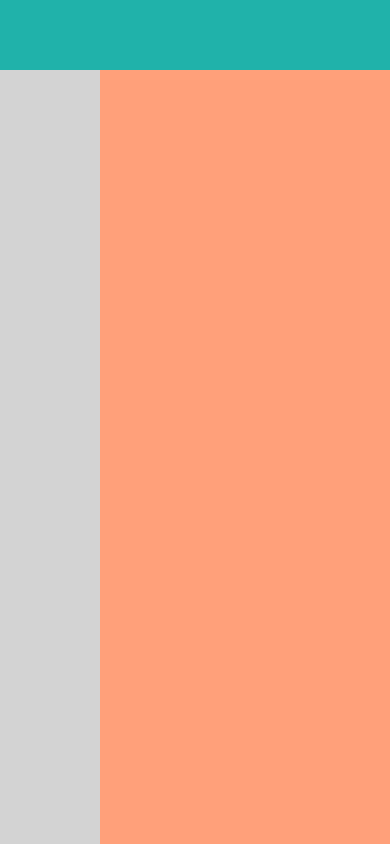
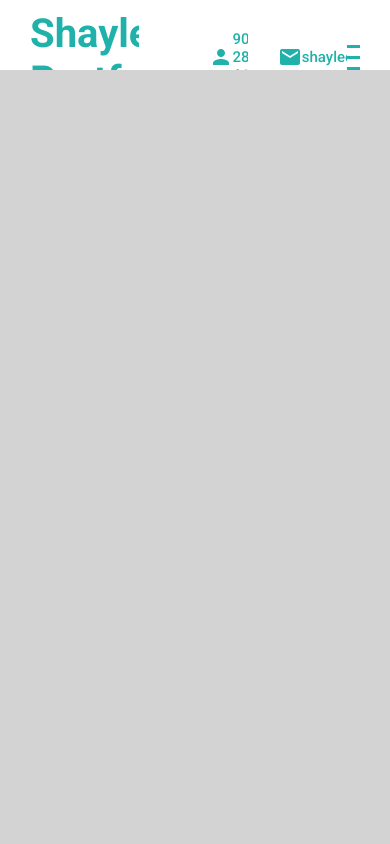
Before and after one commit to shayleemeyer/portfolio, a React (Create React App) app: page / in a window 390 px wide. Built offline with nearby package versions, Linux system fonts and the light colour scheme.

Commit message:
animated hamburger X

```diff
--- a/package.json
+++ b/package.json
@@ -3,6 +3,8 @@
   "version": "0.1.0",
   "private": true,
   "dependencies": {
+    "@material-ui/core": "^4.12.3",
+    "@material-ui/icons": "^4.11.2",
     "cra-template": "1.1.2",
     "node-sass": "4.14.1",
     "react": "^17.0.2",
--- a/public/index.html
+++ b/public/index.html
@@ -9,7 +9,7 @@
       name="description"
       content="Web site created using create-react-app"
     />
-    <link href="https://fonts.googleapis.com/css2?family=Roboto:ital,wght@0,100;0,300;0,700;0,900;1,400&display=swap" rel="stylesheet">
+    <link href="https://fonts.googleapis.com/css2?family=Roboto:ital,wght@0,100;0,200;0,300;0,400;0,500;0,600;0,700;0,800;0,900;1,400&display=swap" rel="stylesheet">
     <title>React Portfolio Website</title>
 
     <style>
--- a/src/App.jsx
+++ b/src/App.jsx
@@ -5,13 +5,14 @@ import Testimonial from './components/testimonials/Testimonials';
 import Portfolio from './components/portfolio/Portfolio';
 import Contact from "./components/contact/Contact";
 import './app.scss';
-
+import {useState} from "react";
 
 
 function App() {
+  const [menuOpen,setMenuOpen] = useState(false)
   return (
     <div className="app">
-      <Topbar/>
+      <Topbar menuOpen={menuOpen} setMenuOpen={setMenuOpen}/>
       <div className="sections">
         <Intro/>
         <Portfolio/>
--- a/src/app.scss
+++ b/src/app.scss
@@ -7,6 +7,7 @@
        background-color: lightsalmon;
        position: relative;
        top: 70px;
+       scroll-behavior: smooth;
        scroll-snap-type: y mandatory;
        scrollbar-width: none; //for firefox
        &::-webkit-scrollbar{
@@ -14,7 +15,7 @@
        }
 
        > *{
-           width: 100px;
+           width: 100vw;
            height: calc(100vh - 70px);
            scroll-snap-align: start;
        }
--- a/src/components/contact/Contact.jsx
+++ b/src/components/contact/Contact.jsx
@@ -3,7 +3,7 @@ import './contact.scss';
 
 export default function Contact() {
     return (
-        <div className = "contact">
+        <div className = "contact" id="contact">
 
         </div>
     )
--- a/src/components/intro/Intro.jsx
+++ b/src/components/intro/Intro.jsx
@@ -3,7 +3,7 @@ import "./intro.scss";
 
 export default function Intro() {
     return (
-        <div className="intro">
+        <div className="intro" id="intro">
 
         </div>
     )
--- a/src/components/portfolio/Portfolio.jsx
+++ b/src/components/portfolio/Portfolio.jsx
@@ -3,7 +3,7 @@ import "./portfolio.scss";
 
 export default function Portfolio() {
     return (
-        <div className="portfolio">
+        <div className="portfolio" id="portfolio">
 
         </div>
     )
--- a/src/components/topbar/Topbar.jsx
+++ b/src/components/topbar/Topbar.jsx
@@ -1,9 +1,30 @@
 import './topbar.scss';
+import {Person, Mail} from "@material-ui/icons";
 
-export default function Topbar() {
+export default function Topbar({menuOpen, setMenuOpen}) {
     return (
-        <div className="topbar">
+        <div className={"topbar " + (menuOpen && " active")} id="topbar">
+            <div className="wrapper">
+                <div className="left">
+                    <a className="logo" href ="#intro">Shaylees Portfolio</a>
+                    <div className="itemContainer">
+                        <Person/>
+                        <span>906-282-6127</span>
+                    </div>
+                    <div className="itemContainer">
+                        <Mail/>
+                        <span>shayleeomeyer@gmail.com</span>
+                    </div>
+                </div>
 
+                <div className="right">
+                    <div className="hamburger" onClick={()=>setMenuOpen(!menuOpen)}>
+                        <span className="line1"></span>
+                        <span className="line2"></span>
+                        <span className="line3"></span>
+                    </div>
+                </div>
+            </div>
         </div>
     )
 }
--- a/src/components/topbar/topbar.scss
+++ b/src/components/topbar/topbar.scss
@@ -1,8 +1,93 @@
+
+@import "../../global.scss";
+
+
 .topbar{
     width: 100%;
     height: 70px;
-    background-color: lightseagreen;
+    background-color: white;
+    color: $mainColor;
     position: fixed;
     top: 0;
     z-index: 2;
+
+    .wrapper{
+        padding: 10px 30px;
+        display: flex;
+        align-items: center;
+        justify-content: space-between;
+
+        .left{
+            display:flex;
+            align-items: center;
+
+            .logo{
+                font-size: 40px;
+                font-weight: 700;
+                text-decoration: none;
+                color: inherit;
+                margin-right: 40px;
+            }
+
+            .itemContainer{
+                display: flex;
+                align-items: center;
+                margin-left: 30px;
+
+                .icon{
+                    font-size: 18px;
+                    margin-right: 5px;
+                }
+
+                span{
+                    font-size: 15px;
+                    font-weight: 500;
+                }
+            }
+        }
+
+        .right{
+
+            .hamburger{
+                width:32px;
+                height:25px;
+                display:flex;
+                flex-direction: column;
+                justify-content: space-between;
+                cursor: pointer;
+
+
+                span{
+                    width: 100%;
+                    height: 3px;
+                    background-color: $mainColor;
+                    transform-origin: left;
+                    transition: all 2s ease;
+                }
+            }
+        }
+    }
+
+    &.active{
+        background-color: $mainColor;
+        color: white;
+
+        .hamburger{
+            span{
+                &:first-child{
+                    background-color: white;
+                    transform: rotate(45deg);
+
+                }
+                &:nth-child(2){
+                    opacity: 0;
+                }
+                &:last-child{
+                    background-color: white;
+                    transform: rotate(-45deg);
+
+                }
+            }
+        }
+    }
 }
--- a/src/components/work/Work.jsx
+++ b/src/components/work/Work.jsx
@@ -3,7 +3,7 @@ import "./work.scss";
 
 export default function Work() {
     return (
-        <div className = 'work'>
+        <div className = 'work' id="work">
 
         </div>
     )
--- /dev/null
+++ b/src/global.scss
@@ -0,0 +1 @@
+$mainColor: lightseagreen;
```
Also changed, not shown: 1 other file (tests, documents, lock files or other folders).
